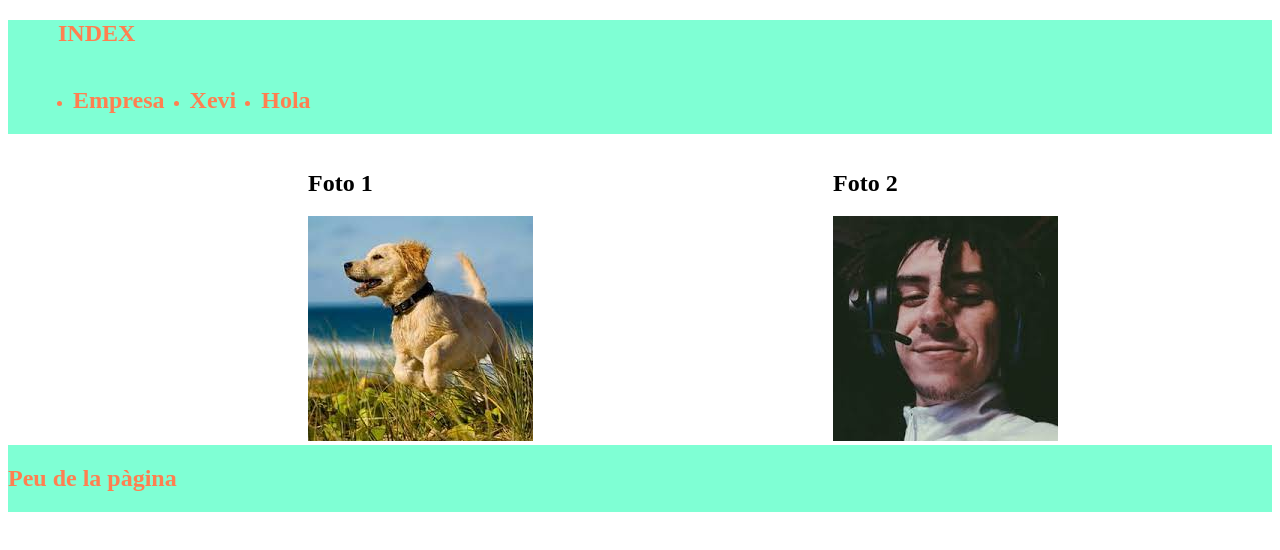
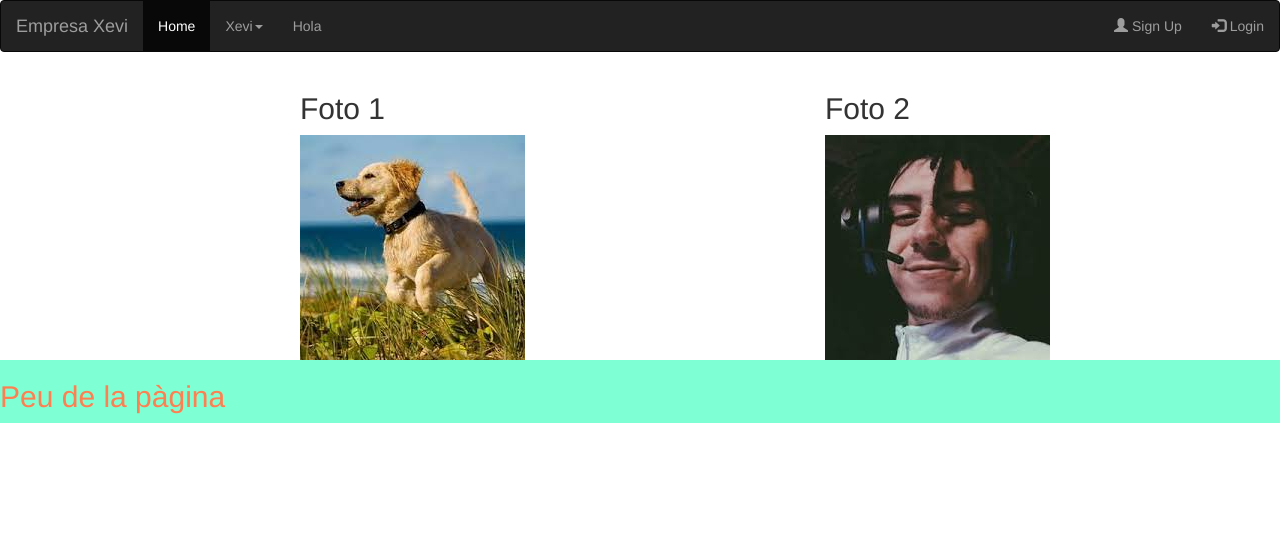
Before and after one commit to xevi22/PT4_MP09, a plain HTML site: page index.html in a window 1280 px wide. Shown: the top 550 px of the page. Drawn offline with nearby package versions, Linux system fonts and the light colour scheme.

Commit message:
pt5 navbar

```diff
--- a/index.html
+++ b/index.html
@@ -4,25 +4,38 @@
     <meta charset="UTF-8">
     <title>INDEX</title>
     <link rel="stylesheet" href="css/index.css">
+        <title>Bootstrap Example</title>
+        <meta charset="utf-8">
+        <meta name="viewport" content="width=device-width, initial-scale=1">
+        <link rel="stylesheet" href="https://maxcdn.bootstrapcdn.com/bootstrap/3.4.1/css/bootstrap.min.css">
+        <script src="https://ajax.googleapis.com/ajax/libs/jquery/3.5.1/jquery.min.js"></script>
+        <script src="https://maxcdn.bootstrapcdn.com/bootstrap/3.4.1/js/bootstrap.min.js"></script>
 </head>
 <body>
-<header class="color">
-    <nav>
-        <h1 class="titolina">INDEX</h1>
-    </nav>
 
-        <ul class="divi">
-            <li class="lili">
-                <h2>Empresa</h2>
+<nav class="navbar navbar-inverse">
+    <div class="container-fluid">
+        <div class="navbar-header">
+            <a class="navbar-brand" href="#">Empresa Xevi</a>
+        </div>
+        <ul class="nav navbar-nav">
+            <li class="active"><a href="#">Home</a></li>
+            <li class="dropdown"><a class="dropdown-toggle" data-toggle="dropdown" href="#">Xevi<span class="caret"></span></a>
+                <ul class="dropdown-menu">
+                    <li><a href="#">Page 1-1</a></li>
+                    <li><a href="#">Page 1-2</a></li>
+                    <li><a href="#">Page 1-3</a></li>
+                </ul>
             </li>
-            <li class="lili">
-                <h2>Xevi</h2>
-            </li>
-            <li class="lili">
-                <h2>Hola</h2>
-            </li>
+            <li><a href="#">Hola</a></li>
         </ul>
-</header>
+        <ul class="nav navbar-nav navbar-right">
+            <li><a href="#"><span class="glyphicon glyphicon-user"></span> Sign Up</a></li>
+            <li><a href="#"><span class="glyphicon glyphicon-log-in"></span> Login</a></li>
+        </ul>
+    </div>
+</nav>
+
 
 <div class="divi">
     <article class="art">
```
